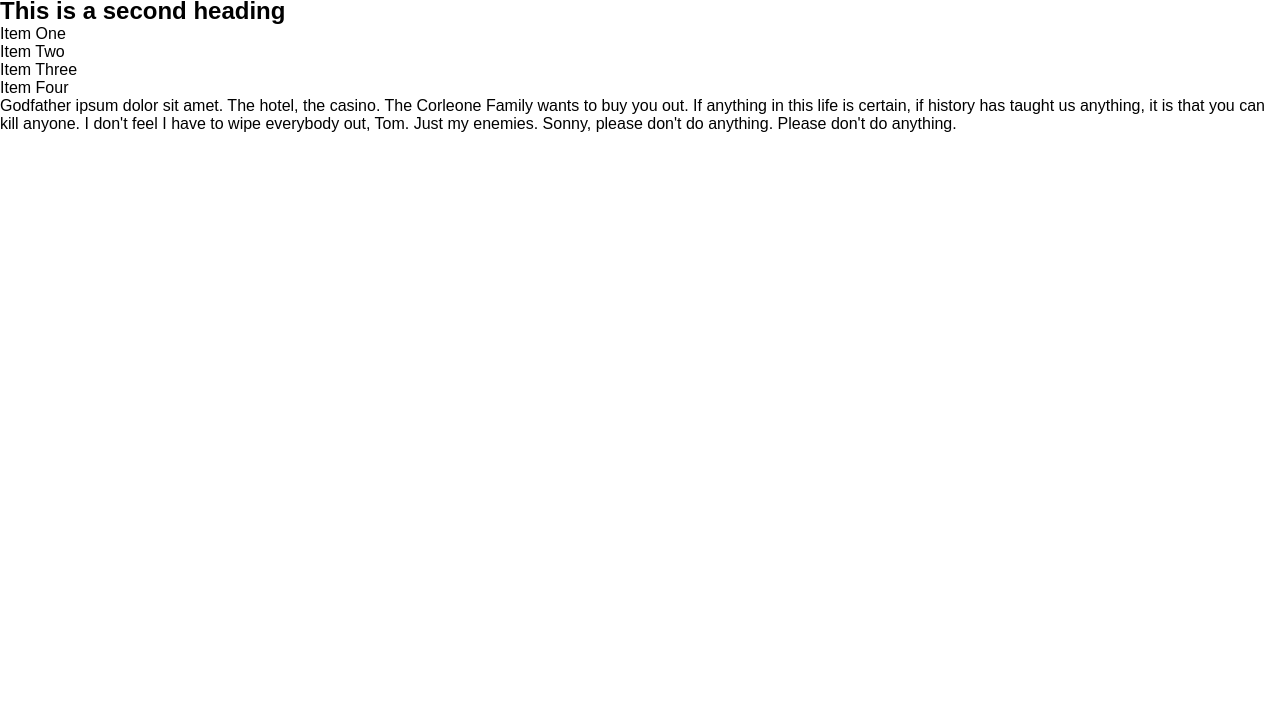
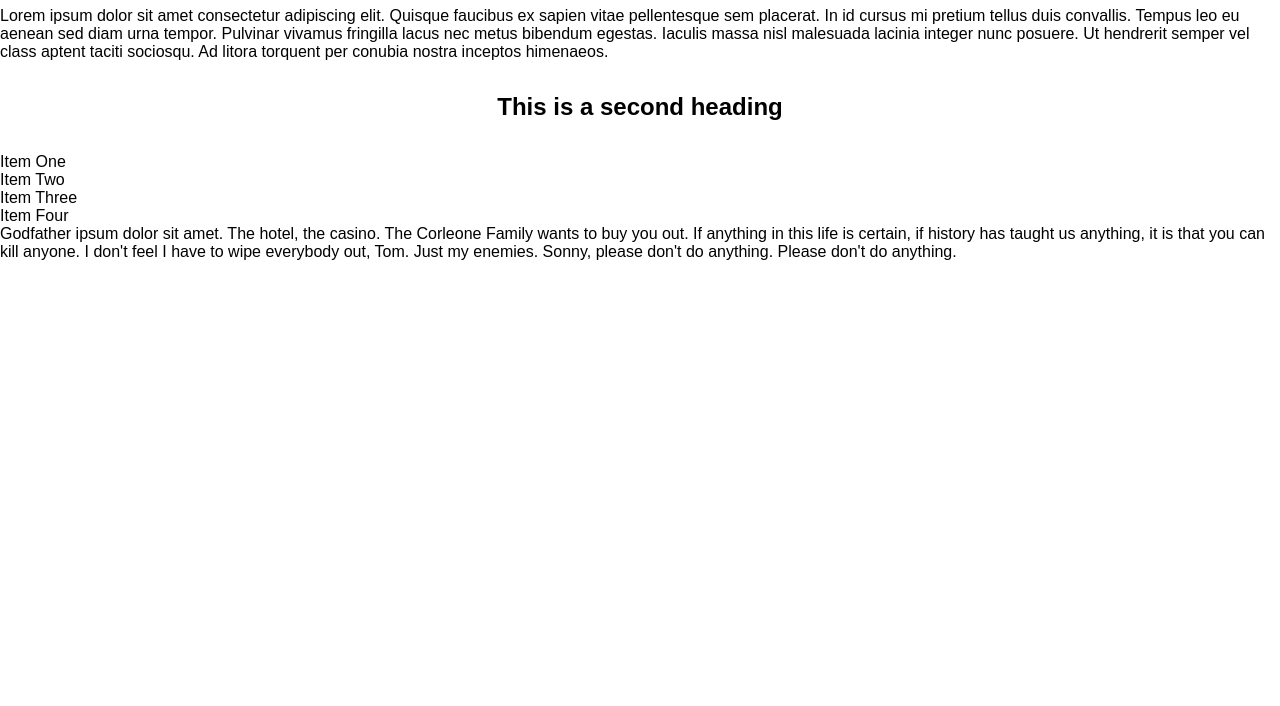
Before and after one commit to JNW365/glowing-potato, a plain HTML site: page index.html in a window 1280 px wide. Shown: the part 94-800 px from the top of the page. Drawn offline with Linux system fonts and the light colour scheme.

Commit message:
added heading styles

```diff
--- a/style.css
+++ b/style.css
@@ -4,3 +4,8 @@
     box-sizing: border-box;
     font-family: Arial, Helvetica, sans-serif;
 }
+
+h1,h2 {
+    text-align: center;
+    padding: 2rem;
+}
```
